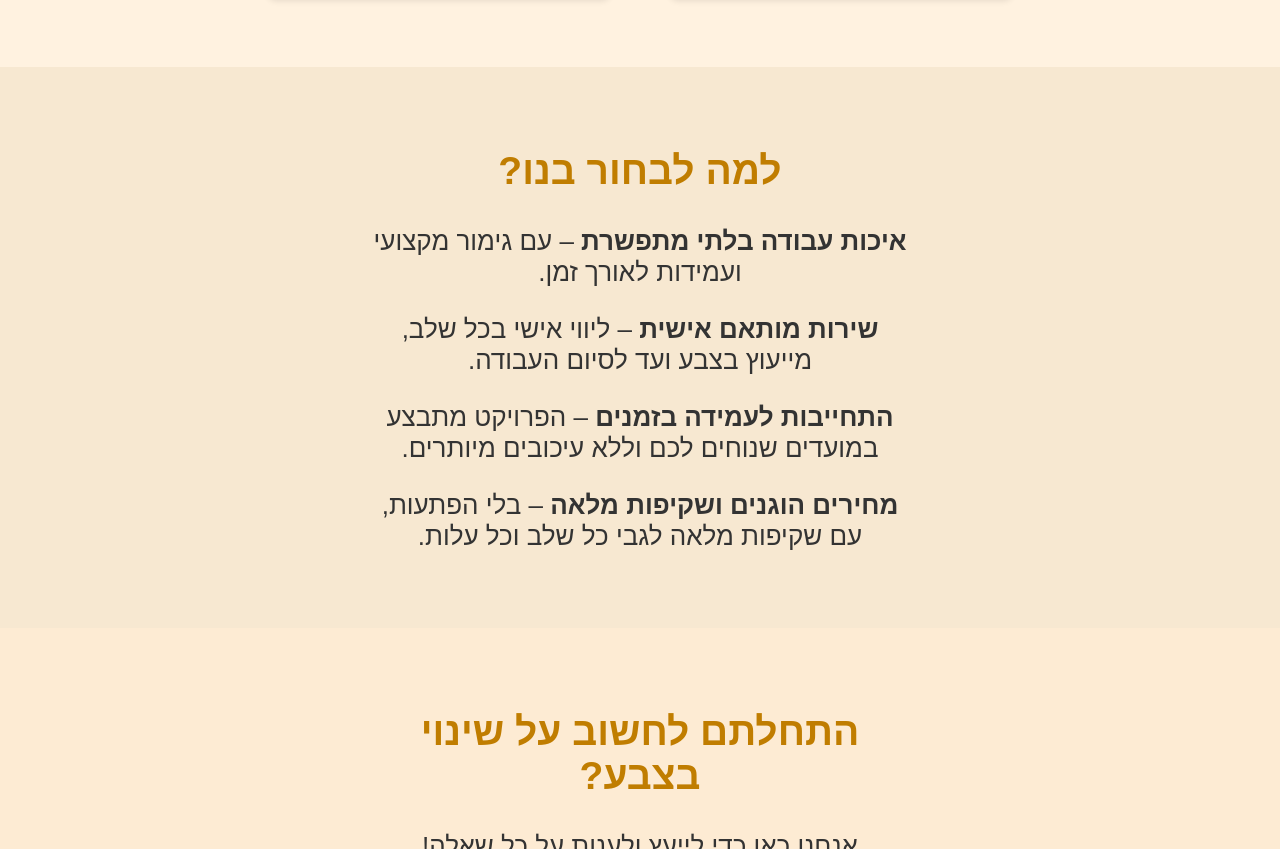
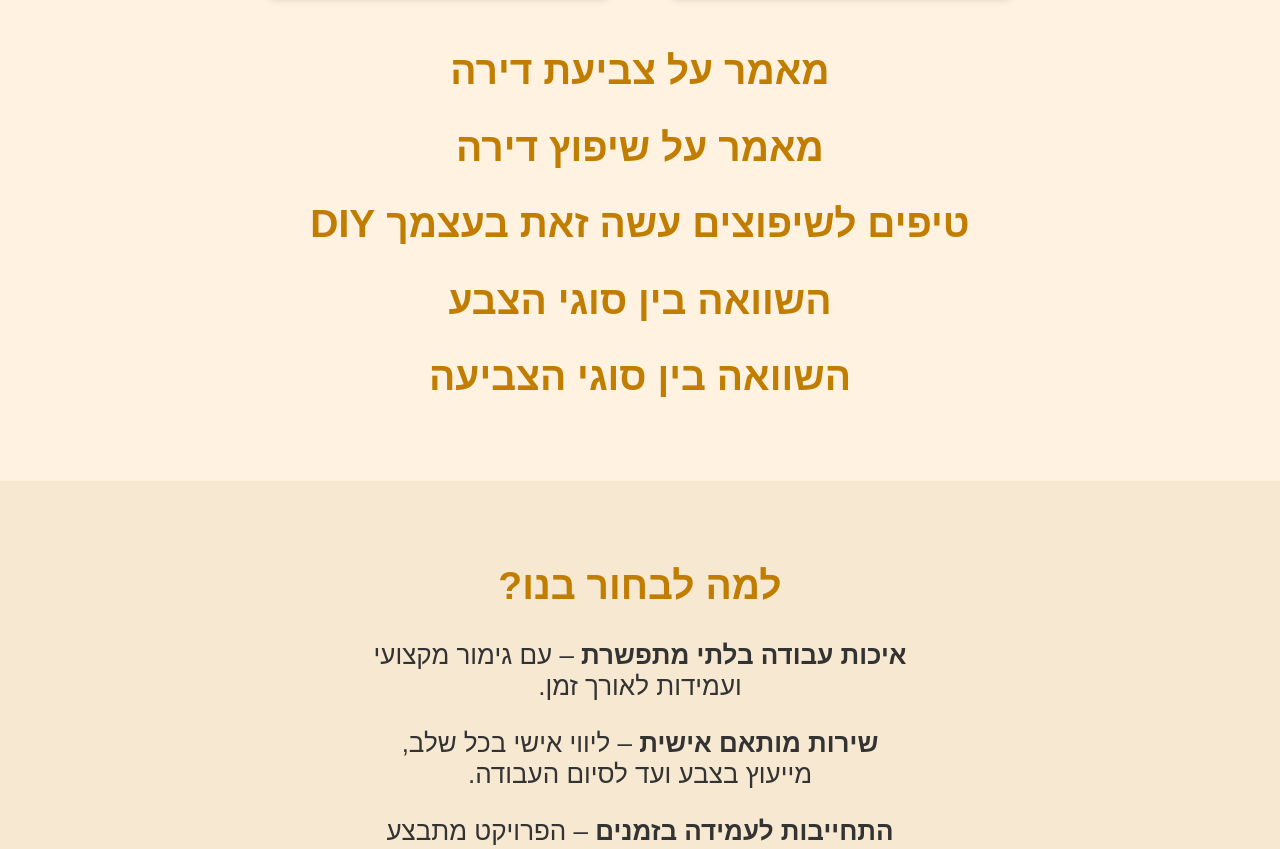
Before and after one commit to meirpachlayev/painter, a plain HTML site: page index.html in a window 1280 px wide. Shown: the part 1655-2504 px from the top of the page. Drawn offline with Linux system fonts and the light colour scheme; a script that the page names is missing.

Commit message:
Update index.html

```diff
--- a/index.html
+++ b/index.html
@@ -4,15 +4,14 @@
     <meta charset="UTF-8">
     <meta name="viewport" content="width=device-width, initial-scale=1.0">
 
-  <meta name="keywords" content="צבעי, שיפוץ, דירות, צבע, טמבור, משי משי, טמבורטקס, סייד">
+  <meta name="keywords" content="צבעי, שיפוץ, דירות, צבע, טמבור, משי משי, טמבורטקס, סייד,המלצות,מאמרים,טיפים">
   <meta name="author" content="מאיר פחלייב">
-    <meta name="description" content="שדרגו את הבית שלכם עם שירותי צביעת דירות מקצועיים! אנחנו מציעים צביעה באיכות גבוהה, תיקונים והתאמת גוונים אישית. התחייבות לעמידה בזמנים ולתוצאה מושלמת." />
+    <meta name="description" content="המלצות על צבעים, טיפים לצביעת קירות, מאמרים על שיפוצים" />
     <meta name="google-site-verification" content="x1kIgw5fgMlJXgdgI__koxR3ssdReKjfogCqRByTGkA" />
     <title >צביעת דירות מקצועית - הבית בצבע חדש</title>
     <link rel="icon" href="favicon.svg" type="image/svg">
     <link rel="shortcut icon" href="favicon.svg" type="image/svg">
     <link rel="stylesheet" href="./style.css">
-    <link rel="script" href="./script.js">
 
     <style>
 
@@ -82,6 +81,15 @@
             </div>
         </div>
         </div>
+
+
+<h2 class="small">מאמר על צביעת דירה</h2>
+<h2 class="small">מאמר על שיפוץ דירה</h2>
+<h2 class="small">טיפים לשיפוצים עשה זאת בעצמך DIY</h2>
+<h2 class="small">השוואה בין סוגי הצבע<h2>
+    <h2 class="small">השוואה בין סוגי הצביעה<h2>
+
+
     </section>
 
     <!-- Why Us Section -->
```
